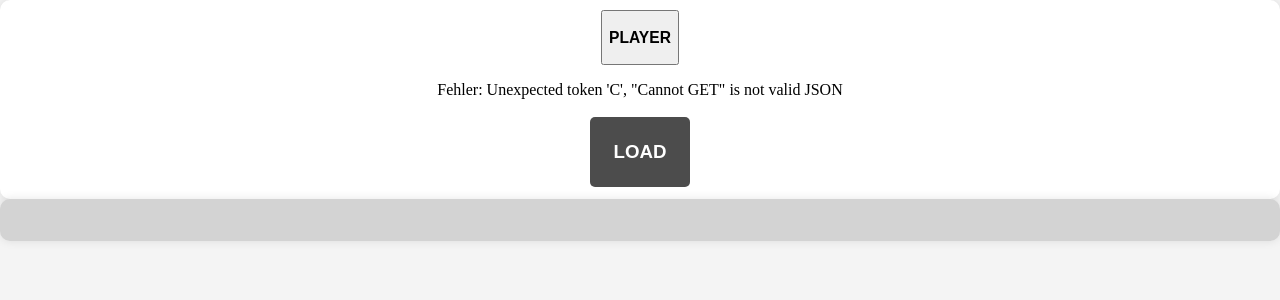
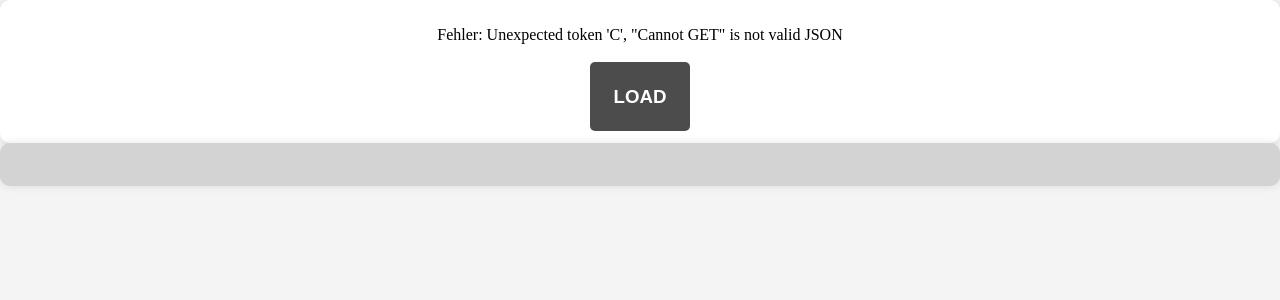
Before and after one commit to HaraldRau/radiopi, a Python web app: template webinterface/templates/verzeichnisbaum.html in a window 1280 px wide. Shown: the top 300 px of the page. Run offline with Jinja, Linux system fonts and the light colour scheme; the template is opened without the code that fills it, so the values that code supplies are empty.

Commit message:
Hide links by changing display property

```diff
--- a/webinterface/templates/verzeichnisbaum.html
+++ b/webinterface/templates/verzeichnisbaum.html
@@ -13,7 +13,7 @@
     background-color: #f4f4f4;
         }
 		.link {
-			pointer-events: none;
+			display: none;
 		}
         .nav {
             margin-bottom: 15px;
```
